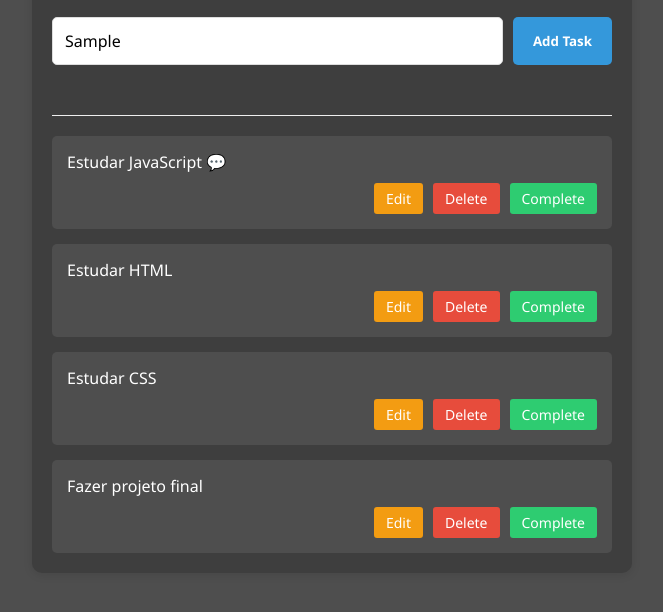
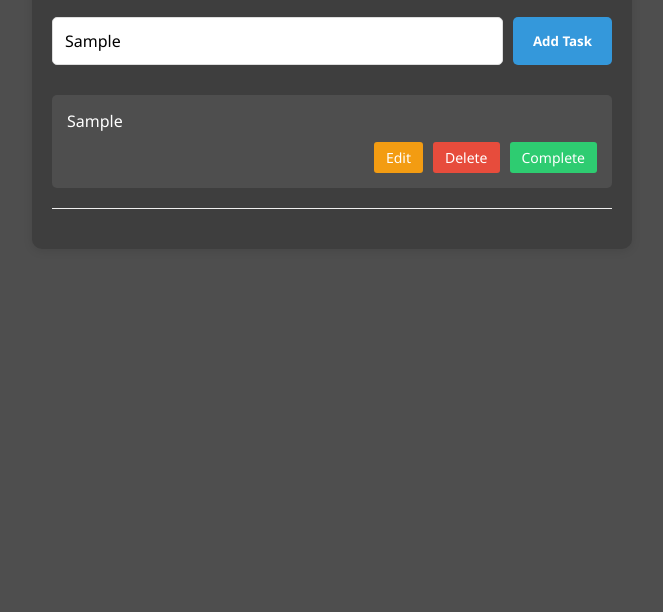
Before and after one commit to ThFigueiredo9703/to-do-list, a plain HTML site: page index.html in a window 1280 px wide. Both pictures are taken after typing "Sample" into the empty fields and a click on the button "Add Task". Shown: the part 86-698 px from the top of the page, without its empty margins (308-971 px from the left). Drawn offline with Linux system fonts and the light colour scheme.

Commit message:
feat: added 'add tasks' function

```diff
--- a/index.html
+++ b/index.html
@@ -18,7 +18,7 @@
 
         <div class="add-task">
             <input type="text" id="taskInput" placeholder="Insert task here...">
-            <button id="addTaskBtn">Add Task</button>
+            <button id="addTaskBtn" onclick="addTask()">Add Task</button>
         </div>
 
         <div class="task-list" id="taskList">
@@ -26,45 +26,9 @@
         </div>
 
         <div class="divider"></div>
+    </div>
 
-        <div class="task-list">
-            <div class="task">
-                <div class="task-content">Estudar JavaScript 💬</div>
-                <div class="task-buttons">
-                    <button class="edit-btn">Edit</button>
-                    <button class="delete-btn">Delete</button>
-                    <button class="complete-btn">Complete</button>
-                </div>
-            </div>
-
-            <div class="task">
-                <div class="task-content">Estudar HTML</div>
-                <div class="task-buttons">
-                    <button class="edit-btn">Edit</button>
-                    <button class="delete-btn">Delete</button>
-                    <button class="complete-btn">Complete</button>
-                </div>
-            </div>
-
-            <div class="task">
-                <div class="task-content">Estudar CSS</div>
-                <div class="task-buttons">
-                    <button class="edit-btn">Edit</button>
-                    <button class="delete-btn">Delete</button>
-                    <button class="complete-btn">Complete</button>
-                </div>
-            </div>
-
-            <div class="task">
-                <div class="task-content">Fazer projeto final</div>
-                <div class="task-buttons">
-                    <button class="edit-btn">Edit</button>
-                    <button class="delete-btn">Delete</button>
-                    <button class="complete-btn">Complete</button>
-                </div>
-            </div>
-        </div>
-    </div>
+    <script src="index.js"></script>
 </body>
 
 </html>
--- /dev/null
+++ b/index.js
@@ -0,0 +1,21 @@
+const taskInput = document.getElementById("taskInput");
+const addTaskButton = document.querySelector("#addTaskBtn");
+
+function addTask() {
+  if (taskInput.value == "") {
+    return;
+  }
+
+  const taskList = document.querySelector(".task-list");
+  taskList.innerHTML += `
+    <div class="task">
+        <div class="task-content">
+        ${taskInput.value}
+        </div>
+
+         <div class="task-buttons">
+            <button class="edit-btn">Edit</button>
+            <button class="delete-btn">Delete</button>
+            <button class="complete-btn">Complete</button>
+    </div>`;
+}
```
